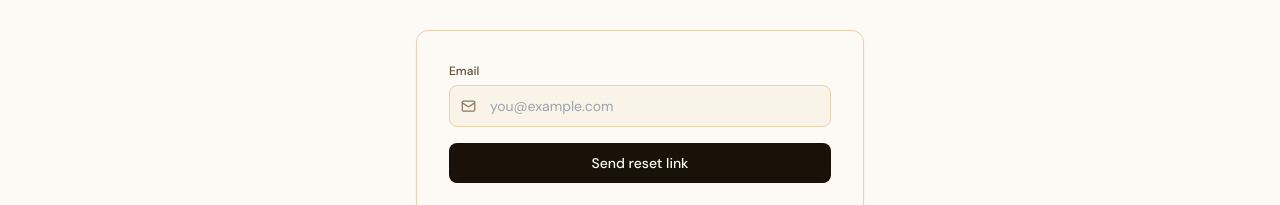
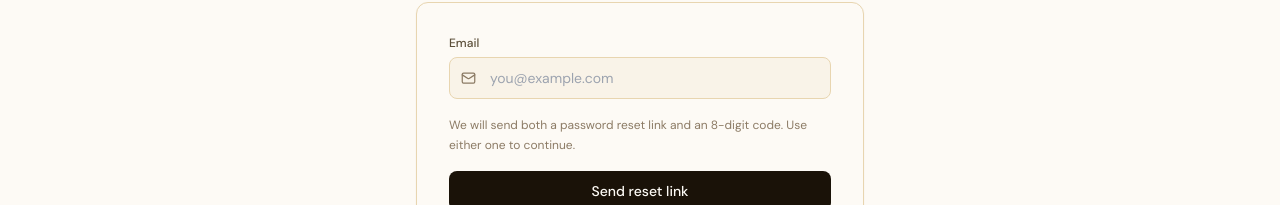
Before and after one commit to oliprashant/philosophia, a Next.js app: page /auth/forgot-password in a window 1280 px wide. Shown: the part 376-581 px from the top of the page. Built offline with nearby package versions, Linux system fonts and the light colour scheme; no server answers.

Commit message:
new update

```diff
--- a/src/app/api/auth/register/route.ts
+++ b/src/app/api/auth/register/route.ts
@@ -27,10 +27,12 @@ export async function POST(req: NextRequest) {
     const hash = await bcrypt.hash(password, 12);
 
     const supabase = getSupabaseServerClient();
+    const appUrl = process.env.NEXT_PUBLIC_APP_URL || process.env.NEXTAUTH_URL || new URL(req.url).origin;
     const signUpResult = await supabase.auth.signUp({
       email: normalizedEmail,
       password,
       options: {
+        emailRedirectTo: appUrl,
         data: { name },
       },
     });
--- a/src/app/auth/forgot-password/page.tsx
+++ b/src/app/auth/forgot-password/page.tsx
@@ -27,7 +27,7 @@ export default function ForgotPasswordPage() {
       }
 
       toast.success("We've sent a password reset link to your email");
-      router.push('/auth/signin?reset=true');
+      router.push(`/auth/verify-otp?email=${encodeURIComponent(email)}`);
     } catch (error: any) {
       toast.error(error.message || 'Could not process request');
     } finally {
@@ -64,6 +64,10 @@ export default function ForgotPasswordPage() {
               </div>
             </div>
 
+            <p className="text-xs font-sans text-[var(--text-faint)] leading-5">
+              We will send both a password reset link and an 8-digit code. Use either one to continue.
+            </p>
+
             <button
               type="submit"
               disabled={loading}
```
